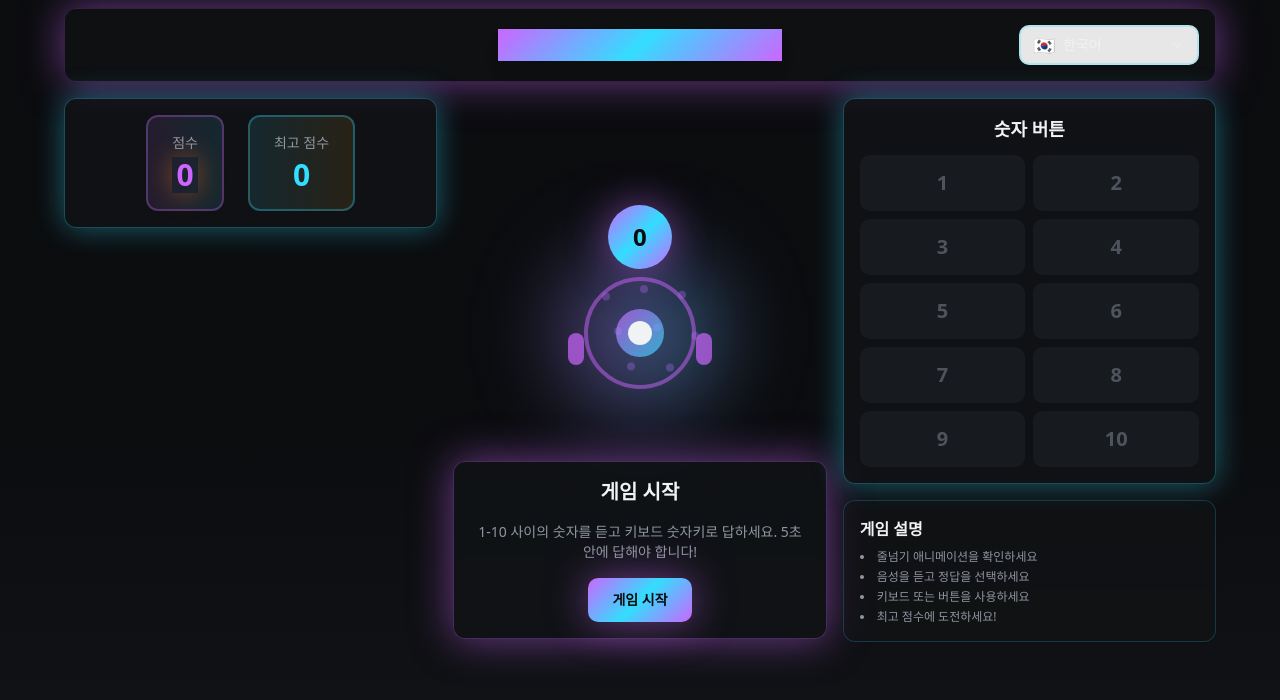
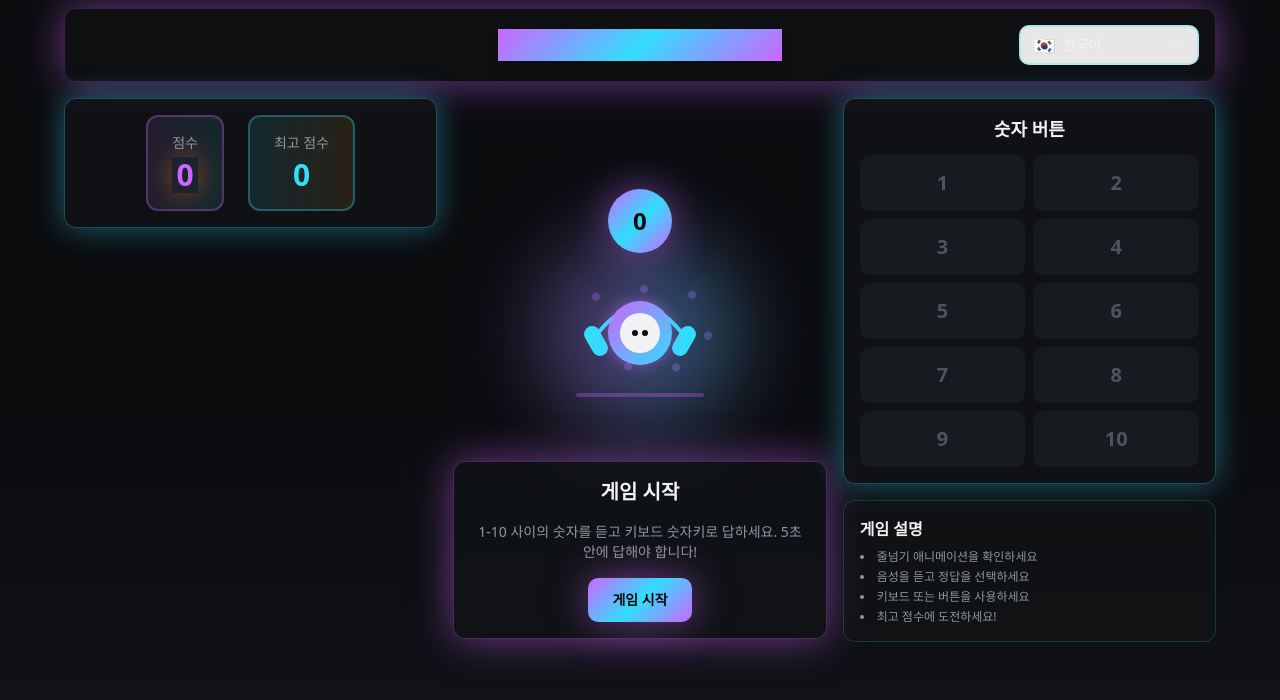
Before and after one commit to kkkuyj-droid/jump-num-a-pro, a React (Vite) app: page / in a window 1280 px wide. Shown: the top 700 px of the page. Built offline with nearby package versions, Linux system fonts and the light colour scheme; the HTML template or start-up script is replaced by a standard one.

Commit message:
Fix jump rope animation

```diff
--- a/src/components/JumpRopeAnimation.tsx
+++ b/src/components/JumpRopeAnimation.tsx
@@ -9,11 +9,15 @@ interface JumpRopeAnimationProps {
 export const JumpRopeAnimation = ({ isJumping, jumpCount = 0, onAnimationComplete }: JumpRopeAnimationProps) => {
   const [currentJumps, setCurrentJumps] = useState(0);
   const [isAnimating, setIsAnimating] = useState(false);
+  const [ropePhase, setRopePhase] = useState<'over' | 'under'>('over');
+  const [characterY, setCharacterY] = useState(0);
 
   useEffect(() => {
     if (isJumping && jumpCount > 0) {
       setCurrentJumps(0);
       setIsAnimating(true);
+      setRopePhase('over');
+      setCharacterY(0);
 
       const animateJumps = () => {
         let jumps = 0;
@@ -21,14 +25,25 @@ export const JumpRopeAnimation = ({ isJumping, jumpCount = 0, onAnimationComplet
           jumps++;
           setCurrentJumps(jumps);
 
+          // Animate rope swing and character jump
+          setRopePhase('under');
+          setCharacterY(-20); // Jump up
+
+          setTimeout(() => {
+            setRopePhase('over');
+            setCharacterY(0); // Land down
+          }, 200);
+
           if (jumps >= jumpCount) {
             clearInterval(interval);
-            setIsAnimating(false);
             setTimeout(() => {
+              setIsAnimating(false);
+              setRopePhase('over');
+              setCharacterY(0);
               onAnimationComplete?.();
-            }, 500); // Small delay before audio
+            }, 400);
           }
-        }, 600);
+        }, 800);
 
         return interval;
       };
@@ -38,6 +53,8 @@ export const JumpRopeAnimation = ({ isJumping, jumpCount = 0, onAnimationComplet
     } else {
       setCurrentJumps(0);
       setIsAnimating(false);
+      setRopePhase('over');
+      setCharacterY(0);
     }
   }, [isJumping, jumpCount, onAnimationComplete]);
 
@@ -58,38 +75,71 @@ export const JumpRopeAnimation = ({ isJumping, jumpCount = 0, onAnimationComplet
         ))}
       </div>
 
-      <div className="relative">
+      <div className="relative w-40 h-40 flex items-center justify-center">
         {/* Main glow effect */}
         <div className="absolute inset-0 bg-gradient-to-r from-primary/40 to-accent/40 rounded-full blur-2xl animate-magic-glow" />
 
         {/* Jump rope visualization */}
-        <div className="relative w-32 h-32 flex items-center justify-center">
-          {/* Rope path - animated circle */}
+        <div className="relative w-36 h-36 flex items-center justify-center">
+          {/* Rope - animated path */}
+          <svg className="absolute inset-0 w-full h-full" viewBox="0 0 144 144" style={{ overflow: 'visible' }}>
+            {/* Rope path based on phase */}
+            <path
+              d={ropePhase === 'over'
+                ? "M 30 72 Q 72 20 114 72" // Rope over head
+                : "M 30 72 Q 72 124 114 72" // Rope under feet
+              }
+              stroke={`hsl(var(--accent))`}
+              strokeWidth="4"
+              fill="none"
+              className="transition-all duration-200 ease-in-out"
+              style={{
+                filter: isAnimating ? 'drop-shadow(0 0 8px hsl(var(--accent)))' : 'none'
+              }}
+            />
+          </svg>
+
+          {/* Rope handles */}
           <div
-            className={`absolute w-28 h-28 border-4 rounded-full transition-all duration-300 ${
-              isAnimating && currentJumps < jumpCount
-                ? 'border-accent animate-rope-spin shadow-[0_0_20px_hsl(var(--accent))]'
-                : 'border-primary/50'
-            }`}
+            className="absolute w-4 h-8 rounded-full transition-all duration-200"
+            style={{
+              left: '20px',
+              top: '64px',
+              background: `hsl(var(--accent))`,
+              transform: ropePhase === 'over' ? 'rotate(-30deg)' : 'rotate(30deg)'
+            }}
+          />
+          <div
+            className="absolute w-4 h-8 rounded-full transition-all duration-200"
+            style={{
+              right: '20px',
+              top: '64px',
+              background: `hsl(var(--accent))`,
+              transform: ropePhase === 'over' ? 'rotate(30deg)' : 'rotate(-30deg)'
+            }}
           />
 
-          {/* Center jumping element */}
-          <div className={`w-12 h-12 rounded-full flex items-center justify-center transition-all duration-300 ${
-            isAnimating && currentJumps < jumpCount
-              ? 'bg-gradient-to-br from-primary to-accent shadow-[0_0_30px_hsl(var(--primary))] transform -translate-y-2'
-              : 'bg-gradient-to-br from-primary/70 to-accent/70'
-          }`}>
-            {/* Inner core */}
-            <div className="w-6 h-6 bg-foreground rounded-full" />
+          {/* Jumping character/object */}
+          <div
+            className="absolute w-16 h-16 rounded-full flex items-center justify-center transition-all duration-200 ease-out"
+            style={{
+              background: `linear-gradient(135deg, hsl(var(--primary)), hsl(var(--accent)))`,
+              boxShadow: isAnimating ? '0 0 30px hsl(var(--primary))' : '0 0 15px hsl(var(--primary) / 0.5)',
+              transform: `translateY(${characterY}px)`,
+              left: '50%',
+              top: '50%',
+              marginLeft: '-32px',
+              marginTop: '-32px'
+            }}
+          >
+            {/* Inner core with face */}
+            <div className="w-10 h-10 bg-foreground rounded-full flex items-center justify-center">
+              <div className="flex space-x-1">
+                <div className="w-1.5 h-1.5 bg-background rounded-full"></div>
+                <div className="w-1.5 h-1.5 bg-background rounded-full"></div>
+              </div>
+            </div>
           </div>
-
-          {/* Rope handles */}
-          <div className={`absolute -left-2 top-1/2 w-4 h-8 rounded-full transition-all duration-300 ${
-            isAnimating ? 'bg-accent rotate-12' : 'bg-primary/70'
-          }`} />
-          <div className={`absolute -right-2 top-1/2 w-4 h-8 rounded-full transition-all duration-300 ${
-            isAnimating ? 'bg-accent -rotate-12' : 'bg-primary/70'
-          }`} />
         </div>
 
         {/* Jump counter with magical effect */}
@@ -105,6 +155,9 @@ export const JumpRopeAnimation = ({ isJumping, jumpCount = 0, onAnimationComplet
             )}
           </div>
         </div>
+
+        {/* Ground line */}
+        <div className="absolute bottom-4 left-1/2 transform -translate-x-1/2 w-32 h-1 bg-primary/30 rounded-full"></div>
       </div>
     </div>
   );
```
